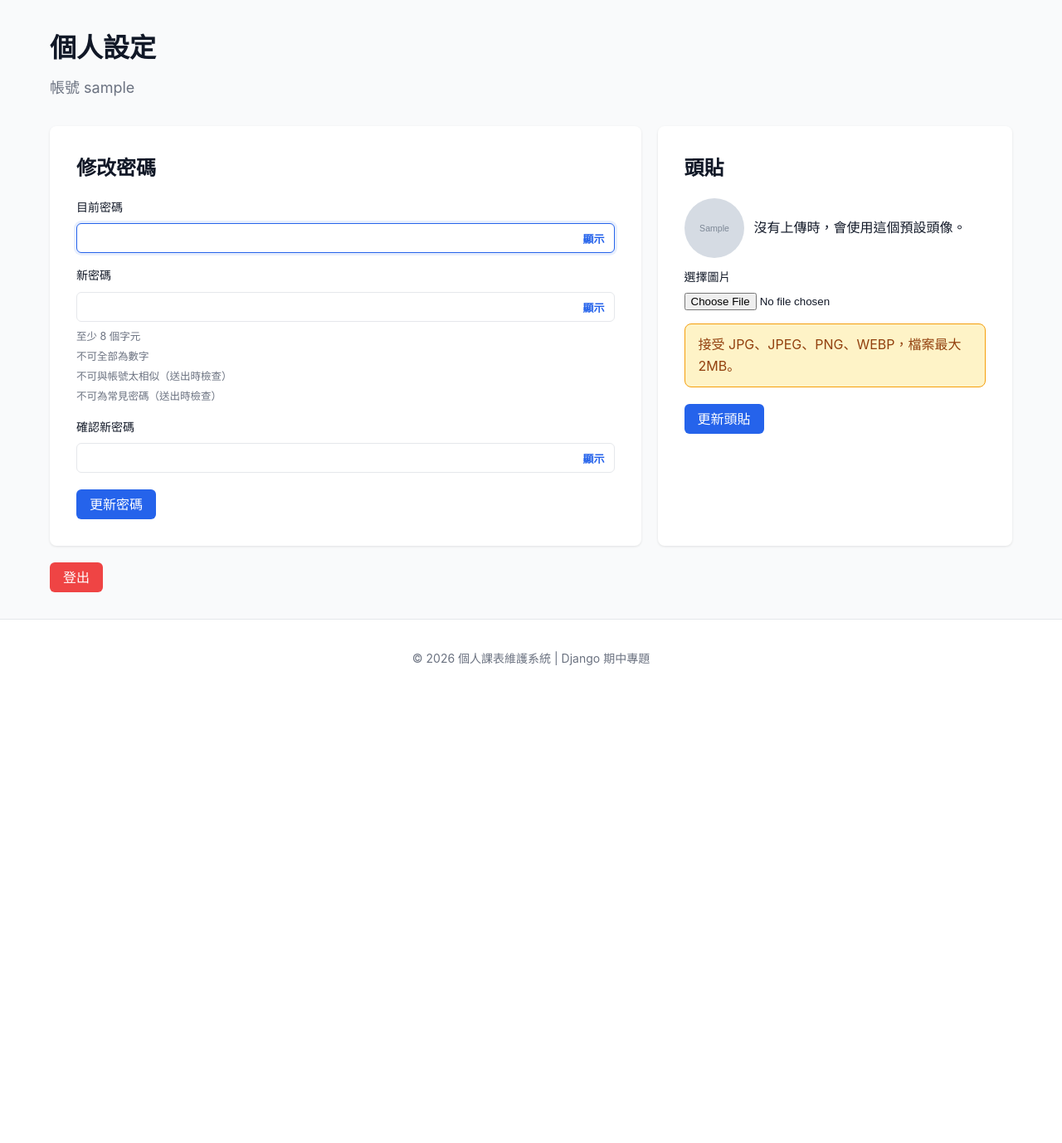
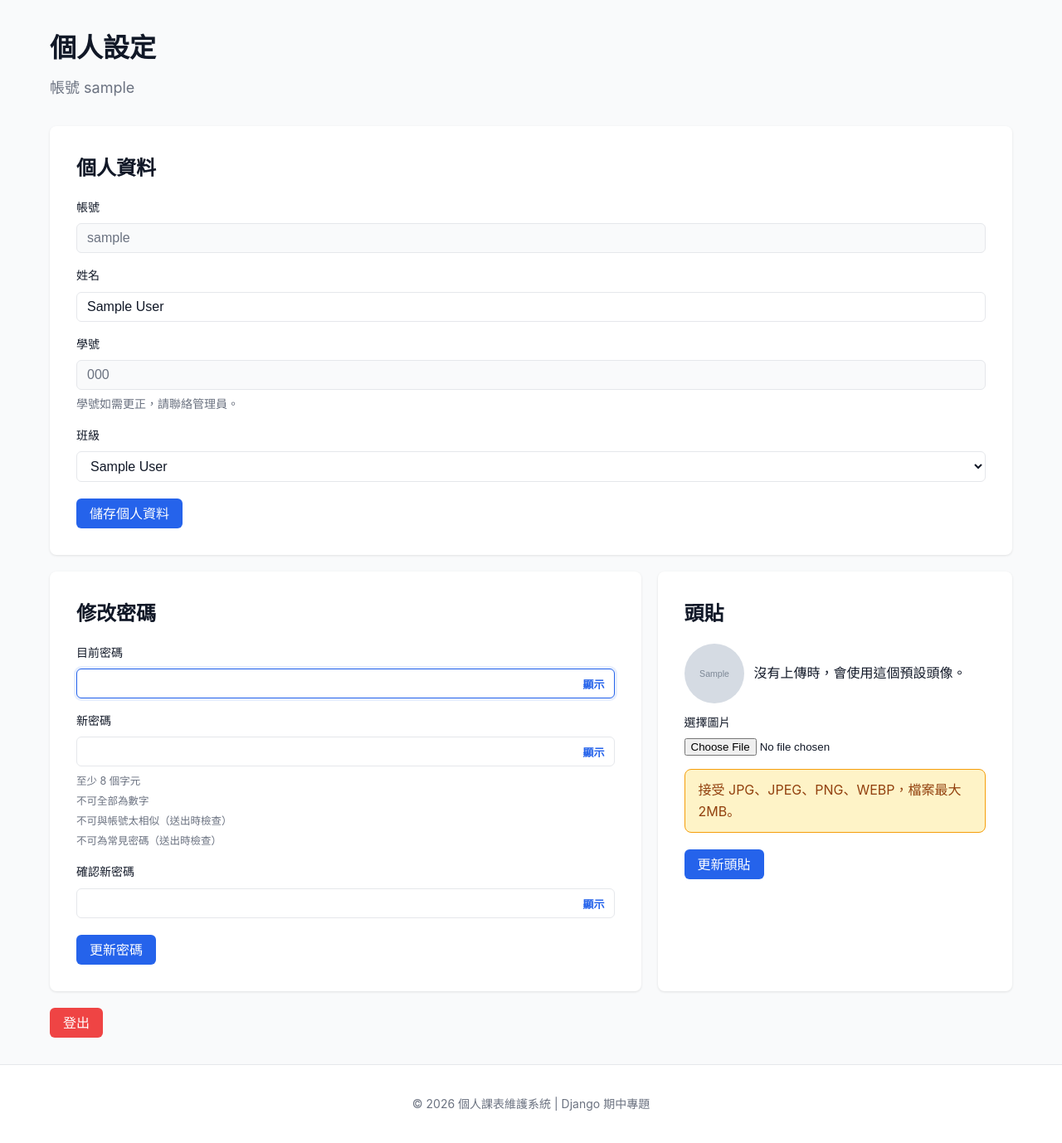
Before and after one commit to 11346070/Class-Schedule, a Django app: page /settings/ in a window 1280 px wide. Shown: the part 64-1442 px from the top of the page at 83% size. Before the commit the page ends 866 px from the top, so only its background shows below. Run offline with Django 5.2, Linux system fonts and the light colour scheme; a user stored in the database is signed in; tables that the repository leaves empty hold one stand-in row (values such as "Sample post"); grey boxes marked "Sample" are stand-in pictures.

Commit message:
feat: let students record their name, number, and class
Students fill these in on settings after registering. The student number locks after the first save, and admins can still correct it.

Co-authored-by: Cursor <cursoragent@cursor.com>

```diff
--- a/static/css/style.css
+++ b/static/css/style.css
@@ -548,6 +548,29 @@ body {
 
 .settings-form .form-group {
     margin-bottom: 1rem;
+}
+
+.settings-form .errorlist {
+    list-style: none;
+    margin-top: 0.35rem;
+    color: var(--danger-color);
+    font-size: 0.875rem;
+}
+
+.settings-form .field-hint {
+    margin: 0.35rem 0 0;
+    color: var(--text-secondary);
+    font-size: 0.875rem;
+}
+
+.form-control:disabled {
+    background: var(--light-bg);
+    color: var(--text-secondary);
+}
+
+.credit-note a {
+    color: inherit;
+    font-weight: 700;
 }
 
 .settings-form .btn {
@@ -2444,6 +2467,7 @@ body {
     display: grid;
     grid-template-columns: minmax(0, 1.25fr) minmax(0, 0.75fr);
     grid-template-areas:
+        "profile profile"
         "password avatar"
         "logout .";
     gap: 20px;
@@ -2452,6 +2476,7 @@ body {
     min-width: 0;
 }
 
+.settings-panel-profile { grid-area: profile; }
 .settings-panel-password { grid-area: password; }
 .settings-panel-avatar { grid-area: avatar; }
 
@@ -2508,6 +2533,7 @@ body {
     .settings-layout {
         grid-template-columns: minmax(0, 1fr);
         grid-template-areas:
+            "profile"
             "password"
             "avatar"
             "logout";
--- a/templates/account_settings.html
+++ b/templates/account_settings.html
@@ -9,6 +9,41 @@
 </div>
 
 <div class="settings-layout">
+        <div class="detail-card settings-panel settings-panel-profile">
+            <h2>個人資料</h2>
+            {% if not profile_complete %}
+            <p class="credit-note">請填寫姓名、學號與班級。</p>
+            {% endif %}
+            <form method="post" action="{% url 'account_settings' %}" class="settings-form">
+                {% csrf_token %}
+                <input type="hidden" name="action" value="profile">
+                {{ identity_form.non_field_errors }}
+                <div class="form-group">
+                    <label for="account-username">帳號</label>
+                    <input id="account-username" class="form-control" value="{{ user.username }}" disabled>
+                </div>
+                <div class="form-group">
+                    <label for="{{ identity_form.name.id_for_label }}">姓名</label>
+                    {{ identity_form.name }}
+                    {{ identity_form.name.errors }}
+                </div>
+                <div class="form-group">
+                    <label for="{{ identity_form.student_number.id_for_label }}">學號</label>
+                    {{ identity_form.student_number }}
+                    {% if identity_form.student_number.help_text %}
+                    <p class="field-hint">{{ identity_form.student_number.help_text }}</p>
+                    {% endif %}
+                    {{ identity_form.student_number.errors }}
+                </div>
+                <div class="form-group">
+                    <label for="{{ identity_form.class_name.id_for_label }}">班級</label>
+                    {{ identity_form.class_name }}
+                    {{ identity_form.class_name.errors }}
+                </div>
+                <button type="submit" class="btn btn-primary">儲存個人資料</button>
+            </form>
+        </div>
+
         <div class="detail-card settings-panel settings-panel-password">
             <h2>修改密碼</h2>
             <form method="post" action="{% url 'account_settings' %}" class="settings-form">
--- a/templates/base.html
+++ b/templates/base.html
@@ -13,7 +13,7 @@
             } catch (e) {}
         })();
     </script>
-    <link rel="stylesheet" href="/static/css/style.css?v=20261101b">
+    <link rel="stylesheet" href="/static/css/style.css?v=20261103a">
     {% block extra_css %}{% endblock %}
 </head>
 <body>
--- a/templates/index.html
+++ b/templates/index.html
@@ -19,6 +19,10 @@
         <a class="btn btn-secondary" href="{% url 'progress' %}">查看畢業進度</a>
     </div>
 </div>
+
+{% if profile_incomplete %}
+<p class="credit-note">請填寫姓名、學號與班級。<a href="{% url 'account_settings' %}">前往個人設定</a></p>
+{% endif %}
 
 <section class="home-summary" aria-label="本學期學分">
     <div class="home-stats">
--- a/timetable/forms.py
+++ b/timetable/forms.py
@@ -1,4 +1,6 @@
-"""前台登入、註冊與改密碼表單。"""
+"""前台登入、註冊、個人資料與改密碼表單。"""
+
+import re
 
 from django import forms
 from django.contrib.auth.forms import (
@@ -6,7 +8,12 @@ from django.contrib.auth.forms import (
     PasswordChangeForm,
     UserCreationForm,
 )
+from django.contrib.auth.models import User
 from django.core.exceptions import ValidationError
+
+from .models import StudentProfile
+
+STUDENT_NUMBER_PATTERN = re.compile(r"^[A-Z0-9]{5,12}$")
 
 MAX_AVATAR_BYTES = 2 * 1024 * 1024
 
@@ -54,6 +61,161 @@ class StyledPasswordChangeForm(PasswordChangeForm):
             field.widget.attrs["class"] = "form-control"
 
 
+def normalize_student_number(value: str) -> str:
+    return (value or "").strip().upper()
+
+
+def validate_student_number(value: str) -> str:
+    number = normalize_student_number(value)
+    if not STUDENT_NUMBER_PATTERN.fullmatch(number):
+        raise ValidationError("學號須為 5 到 12 碼英數。")
+    return number
+
+
+def user_for_profile(user_id: str):
+    key = str(user_id or "")
+    if not key.isdigit():
+        return None
+    return User.objects.filter(pk=int(key)).first()
+
+
+class StudentIdentityForm(forms.Form):
+    """學生填寫姓名、學號與班級。學號存檔後不可再改。"""
+
+    name = forms.CharField(
+        label="姓名",
+        max_length=30,
+        error_messages={"required": "請填寫姓名。"},
+    )
+    student_number = forms.CharField(
+        label="學號",
+        max_length=12,
+        required=False,
+        error_messages={"required": "請填寫學號。"},
+    )
+    class_name = forms.ChoiceField(
+        label="班級",
+        error_messages={
+            "required": "請選擇班級。",
+            "invalid_choice": "請選擇班級。",
+        },
+    )
+
+    def __init__(self, *args, user, profile, class_names, **kwargs):
+        self.user = user
+        self.profile = profile
+        self.number_locked = bool(profile.student_number)
+        super().__init__(*args, **kwargs)
+        self.fields["class_name"].choices = [("", "請選擇班級")] + [
+            (name, name) for name in class_names
+        ]
+        self.fields["name"].widget.attrs["autocomplete"] = "name"
+        if self.number_locked:
+            self.fields["student_number"].disabled = True
+            self.fields["student_number"].help_text = "學號如需更正，請聯絡管理員。"
+        else:
+            self.fields["student_number"].required = True
+        for field in self.fields.values():
+            field.widget.attrs["class"] = "form-control"
+        self.initial.setdefault("name", (user.get_full_name() or "").strip())
+        self.initial.setdefault("student_number", profile.student_number or "")
+        self.initial.setdefault("class_name", profile.class_name)
+
+    def clean_name(self):
+        name = self.cleaned_data.get("name", "").strip()
+        if not name:
+            raise ValidationError("請填寫姓名。")
+        return name
+
+    def clean_student_number(self):
+        if self.number_locked:
+            return self.profile.student_number
+        number = validate_student_number(self.cleaned_data.get("student_number"))
+        taken = (
+            StudentProfile.objects.filter(student_number=number)
+            .exclude(user_id=self.profile.user_id)
+            .first()
+        )
+        if taken is not None:
+            raise ValidationError("這個學號已經有人使用。")
+        return number
+
+    def clean_class_name(self):
+        value = (self.cleaned_data.get("class_name") or "").strip()
+        allowed = {choice for choice, _label in self.fields["class_name"].choices if choice}
+        if value not in allowed:
+            raise ValidationError("請選擇班級。")
+        return value
+
+
+class StudentProfileAdminForm(forms.ModelForm):
+    """後台可更正學號，並把姓名寫回帳號。"""
+
+    name = forms.CharField(label="姓名", max_length=30, required=False)
+
+    class Meta:
+        model = StudentProfile
+        fields = "__all__"
+
+    def __init__(self, *args, **kwargs):
+        super().__init__(*args, **kwargs)
+        from .data_store import course_store
+
+        current = ""
+        if getattr(self.instance, "class_name", ""):
+            current = self.instance.class_name
+        names = course_store.class_names(extra=current)
+        self.fields["class_name"].widget = forms.Select(
+            choices=[("", "尚未填寫")] + [(name, name) for name in names]
+        )
+        self.fields["student_number"].required = False
+        self.fields["student_number"].help_text = "留白代表尚未填寫。學生填過之後只能在這裡更正。"
+        user = user_for_profile(getattr(self.instance, "user_id", ""))
+        if user is not None and not self.is_bound:
+            self.fields["name"].initial = (user.get_full_name() or "").strip()
+
+    def clean_name(self):
+        return (self.cleaned_data.get("name") or "").strip()
+
+    def clean_student_number(self):
+        raw = self.cleaned_data.get("student_number")
+        if not (raw or "").strip():
+            return None
+        number = validate_student_number(raw)
+        taken = StudentProfile.objects.filter(student_number=number)
+        if self.instance.pk:
+            taken = taken.exclude(pk=self.instance.pk)
+        other = taken.first()
+        if other is not None:
+            owner = user_for_profile(other.user_id)
+            who = owner.username if owner else other.user_id
+            raise ValidationError(f"這個學號已經由帳號 {who} 使用。")
+        return number
+
+    def clean_class_name(self):
+        value = (self.cleaned_data.get("class_name") or "").strip()
+        if not value:
+            return ""
+        allowed = {choice for choice, _label in self.fields["class_name"].widget.choices if choice}
+        if value not in allowed:
+            raise ValidationError("請選擇課程裡已有的開課班級。")
+        return value
+
+    def save(self, commit=True):
+        profile = super().save(commit=False)
+        if not (profile.student_number or "").strip():
+            profile.student_number = None
+        if commit:
+            profile.save()
+            self.save_m2m()
+        user = user_for_profile(profile.user_id)
+        if user is not None:
+            user.first_name = self.cleaned_data.get("name") or ""
+            user.last_name = ""
+            user.save(update_fields=["first_name", "last_name"])
+        return profile
+
+
 class AvatarUploadForm(forms.Form):
     avatar = forms.FileField(label="頭貼")
 
--- a/timetable/views.py
+++ b/timetable/views.py
@@ -17,9 +17,11 @@ from .data_store import course_store
 from .forms import (
     AvatarUploadForm,
     RegisterForm,
+    StudentIdentityForm,
     StyledAuthenticationForm,
     StyledPasswordChangeForm,
 )
+from .models import StudentProfile
 
 
 def page_items(page):
@@ -71,7 +73,7 @@ def register(request):
             user = form.save()
             login(request, user)
             messages.success(request, "註冊成功，已為你登入")
-            return redirect("index")
+            return redirect("account_settings")
     else:
         form = RegisterForm()
 
@@ -228,6 +230,7 @@ def index(request):
         ],
         'periods': range(1, 14),
         'module_limit_notes': course_store.get_module_limit_notes(user_id),
+        'profile_incomplete': not course_store.is_profile_complete(request.user),
         'export_payload': {
             'username': request.user.username,
             'display_name': request.user.get_full_name() or request.user.username,
@@ -260,12 +263,33 @@ def index(request):
 @login_required
 @require_http_methods(["GET", "POST"])
 def account_settings(request):
-    """個人設定：修改密碼與頭貼。主修模組改在修課進度設定。"""
+    """個人設定：個人資料、修改密碼與頭貼。主修模組改在修課進度設定。"""
     user_id = get_user_id(request)
+    profile, _created = StudentProfile.objects.get_or_create(user_id=user_id)
+    class_names = course_store.class_names(extra=profile.class_name)
+    identity_form = StudentIdentityForm(
+        user=request.user, profile=profile, class_names=class_names
+    )
     password_form = StyledPasswordChangeForm(request.user)
     avatar_form = AvatarUploadForm()
 
-    if request.method == "POST" and request.POST.get("action") == "password":
+    if request.method == "POST" and request.POST.get("action") == "profile":
+        identity_form = StudentIdentityForm(
+            request.POST,
+            user=request.user,
+            profile=profile,
+            class_names=class_names,
+        )
+        if identity_form.is_valid():
+            course_store.save_student_identity(
+                request.user,
+                identity_form.cleaned_data["name"],
+                identity_form.cleaned_data["student_number"],
+                identity_form.cleaned_data["class_name"],
+            )
+            messages.success(request, "已更新個人資料")
+            return redirect("account_settings")
+    elif request.method == "POST" and request.POST.get("action") == "password":
         password_form = StyledPasswordChangeForm(request.user, request.POST)
         if password_form.is_valid():
             user = password_form.save()
@@ -289,6 +313,8 @@ def account_settings(request):
         request,
         "account_settings.html",
         {
+            "identity_form": identity_form,
+            "profile_complete": course_store.is_profile_complete(request.user),
             "password_form": password_form,
             "avatar_form": avatar_form,
             "credit_limit": course_store.get_user_credit_limit(user_id),
--- a/timetable_project/settings.py
+++ b/timetable_project/settings.py
@@ -157,7 +157,7 @@ SIMPLEUI_CONFIG = {
                     'url': '/admin/timetable/coursereview/',
                 },
                 {
-                    'name': '學生模組',
+                    'name': '學生資料',
                     'icon': 'fas fa-layer-group',
                     'url': '/admin/timetable/studentprofile/',
                 },
```
Also changed, not shown: timetable/admin.py (+15 -3 lines), timetable/data_store.py (+32 -0 lines), timetable/models.py (+13 -4 lines), timetable/tests.py (+115 -0 lines), README.md, timetable/migrations/0011_student_identity.py (added).
